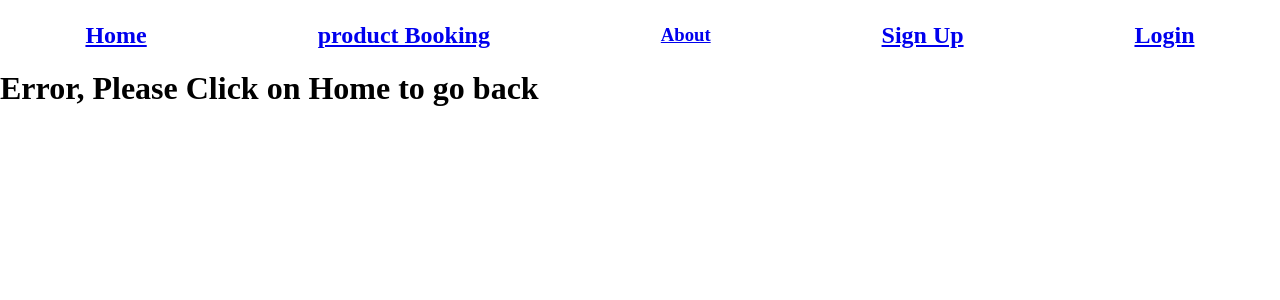
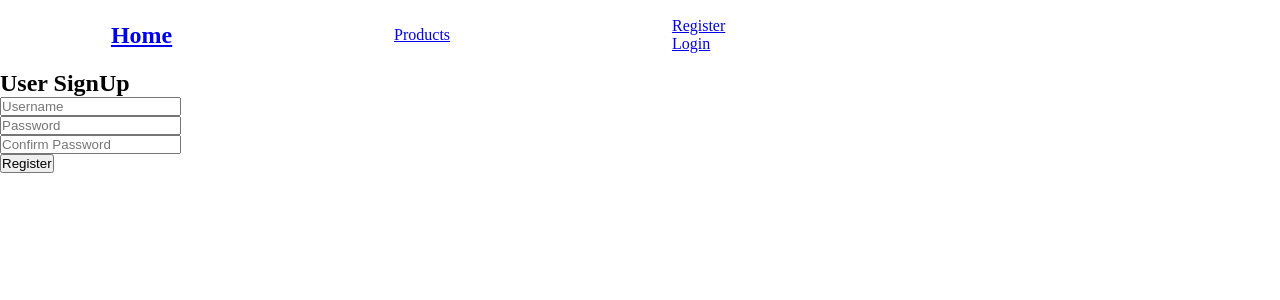
Before and after one commit to Nasa28/Enigma-Shop-React, a React (Create React App) app: page /register in a window 1280 px wide. Shown: the top 300 px of the page. Built offline with nearby package versions, Linux system fonts and the light colour scheme.

Commit message:
Modify NavBar.js

```diff
--- /dev/null
+++ b/src/Redux/Actions/login.js
@@ -0,0 +1,11 @@
+import actionTypes from '../constants/actionTypes';
+
+export const userLogin = (user) => ({
+  type: actionTypes.USER_LOGIN,
+  payload: user,
+});
+
+export const loginFailure = (error) => ({
+  type: actionTypes.USER_LOGIN_FAIL,
+  payload: error,
+});
--- /dev/null
+++ b/src/Redux/Actions/signup.js
@@ -0,0 +1,11 @@
+import actionTypes from '../constants/actionTypes';
+
+export const userSignup = (user) => ({
+  type: actionTypes.USER_SIGNUP,
+  payload: user,
+});
+
+export const SignupFailure = (error) => ({
+  type: actionTypes.USER_SIGNUP_FAIL,
+  payload: error,
+});
--- a/src/components/App.js
+++ b/src/components/App.js
@@ -6,6 +6,9 @@ import ProductList from '../containers/ProductList';
 import ProductDetails from '../containers/ProductDetails';
 import Error from './Error';
 import About from './About';
+import Register from '../containers/User/Register';
+import Login from '../containers/User/Login';
+import Logout from '../containers/User/Logout';
 
 function App() {
   return (
@@ -14,7 +17,10 @@ function App() {
         <NavBar />
         <Routes>
           <Route exact path="/" element={<ProductList />} />
-          <Route path="/product/:id" element={<ProductDetails />} />
+          <Route exact path="/register" element={<Register />} />
+          <Route exact path="/login" element={<Login />} />
+          <Route exact path="/logout" element={<Logout />} />
+          <Route exact path="/product/:id" element={<ProductDetails />} />
           <Route exact path="About" element={<About />} />
           <Route path="*" element={<Error />} />
         </Routes>
--- a/src/components/NavBar.js
+++ b/src/components/NavBar.js
@@ -1,38 +1,58 @@
 import { Link } from 'react-router-dom';
-import ProductList from '../containers/ProductList';
+import { useSelector } from 'react-redux';
+import LoggedInUser from '../containers/User/LoggedInUser';
 import '../styles/NavBar.css';
-// import '../styles/productList.css';
 
-const NavBar = () => (
-  <>
-    <nav data-testid="nav" className="nav">
-      <div>
-        <Link className="heading" to="/" onClick={() => ProductList()}>
-          <h1>Home</h1>
+const NavBar = () => {
+  const auth = useSelector((state) => state.authenticate);
+
+  return (
+    <div data-testid="nav">
+      <nav className="">
+        <div className="container nav">
+          <h2 className="">
+            <Link to="/" className="logo">
+              Home
             </Link>
+          </h2>
+
+          <ul className="">
+            <Link to="/products" className=" ml-4">
+              Products
+            </Link>
+          </ul>
+          {/* <ul>
+            <Link to="/favourites" className=" ml-4">
+              <FetchFav />
+            </Link>
+          </ul> */}
+          {!auth.status && (
+            <div className="d-flex">
+              <ul className="">
+                <Link to="/signup" className=" ml-4">
+                  Register
+                </Link>
+              </ul>
+              <ul className="">
+                <Link to="/login" className="ml-4">
+                  Login
+                </Link>
+              </ul>
             </div>
-      <div>
-        <Link className="heading" to="/" onClick={() => ProductList()}>
-          <h1>product Booking</h1>
+          )}
+
+          <ul className="ml-4">{auth.status && <LoggedInUser />}</ul>
+          <ul>
+            {auth.status && (
+              <Link to="/logout" className="ml-4">
+                Logout
               </Link>
-      </div>
-      <div>
-        <Link className="heading" to="/About">
-          <h3>About</h3>
-        </Link>
-      </div>
-      <div>
-        <Link className="heading" to="/" onClick={() => ProductList()}>
-          <h1>Sign Up</h1>
-        </Link>
-      </div>
-      <div>
-        <Link className="heading" to="/" onClick={() => ProductList()}>
-          <h1>Login</h1>
-        </Link>
+            )}
+          </ul>
         </div>
       </nav>
-  </>
+    </div>
   );
+};
 
 export default NavBar;
--- a/src/containers/User/SignUp.js
+++ b/src/containers/User/Register.js
@@ -8,7 +8,7 @@ import authenticate from '../../Redux/Actions/authenticate';
 
 import { userSignup, SignupFailure } from '../../Redux/Actions/signup';
 
-const SignUp = () => {
+const Register = () => {
   const dispatch = useDispatch();
   const signup = useSelector((state) => state.signup);
 
@@ -114,4 +114,4 @@ const SignUp = () => {
   );
 };
 
-export default SignUp;
+export default Register;
```
Also changed, not shown: src/containers/User/Login.js (renamed from src/containers/User/login.js). Lines whose indentation alone changed are shown as unchanged.
